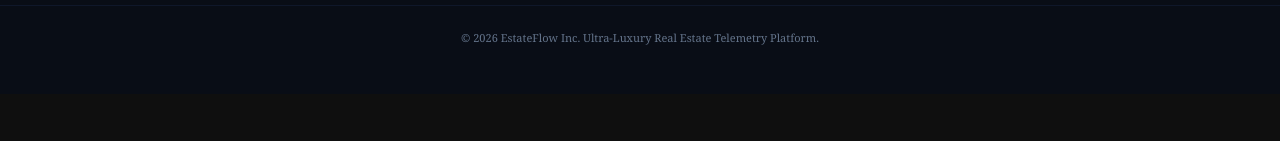
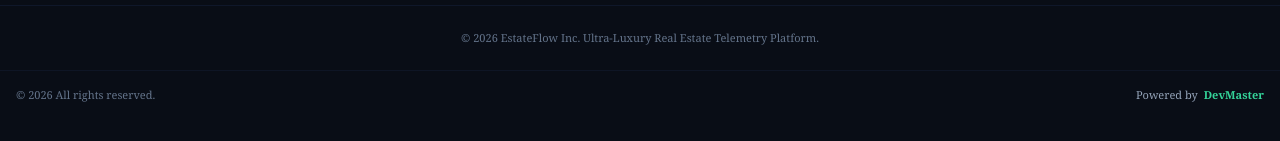
Before and after one commit to mghali629-hub/estate-flow, a Next.js app: page /sold in a window 1280 px wide. Shown: the part 987-1128 px from the top of the page. Before the commit the page ends 1081 px from the top, so only its background shows below. Built offline with nearby package versions, Linux system fonts and the light colour scheme.

Commit message:
fix(ui): remove horizontal scrollbars and add Powered by DevMaster footer link

```diff
--- a/src/app/globals.css
+++ b/src/app/globals.css
@@ -9,3 +9,21 @@
   color: #F8FAFC;
   font-family: 'Plus Jakarta Sans', sans-serif;
 }
+
+/* Disable horizontal scrolling globally */
+html, body {
+  overflow-x: hidden !important;
+  max-width: 100vw;
+}
+
+/* Hide scrollbar for Chrome, Safari, Opera, Edge, and Firefox */
+.no-scrollbar::-webkit-scrollbar {
+  display: none !important;
+  width: 0 !important;
+  height: 0 !important;
+}
+
+.no-scrollbar {
+  -ms-overflow-style: none !important;
+  scrollbar-width: none !important;
+}
--- a/src/components/Header.tsx
+++ b/src/components/Header.tsx
@@ -40,7 +40,7 @@
           </div>
         </Link>
 
-        <nav className="hidden lg:flex items-center gap-4 text-xs font-medium overflow-x-auto py-2">
+        <nav className="hidden lg:flex items-center gap-4 text-xs font-medium overflow-x-auto no-scrollbar [ms-overflow-style:none] [scrollbar-width:none] [&::-webkit-scrollbar]:hidden py-2">
           {navLinks.map((link) => (
             <Link
               key={link.href}
@@ -100,6 +100,20 @@
       <div className="max-w-7xl mx-auto px-4 mt-8 pt-6 border-t border-slate-900 text-center text-slate-500 text-[11px]">
         © 2026 EstateFlow Inc. Ultra-Luxury Real Estate Telemetry Platform.
       </div>
+          <div className="max-w-7xl mx-auto px-4 mt-6 pt-4 border-t border-slate-900/80 flex flex-col sm:flex-row items-center justify-between gap-3 text-slate-500 text-[11px]">
+        <div>© 2026 All rights reserved.</div>
+        <div>
+          <a
+            href="https://devmaster.online"
+            target="_blank"
+            rel="noopener noreferrer"
+            className="inline-flex items-center gap-1.5 text-slate-400 hover:text-white font-medium transition-colors cursor-pointer"
+          >
+            <span>Powered by</span>
+            <span className="font-bold text-emerald-400 hover:underline">DevMaster</span>
+          </a>
+        </div>
+      </div>
     </footer>
   );
 }
```
Also changed, not shown: 1 other file (tests, documents, lock files or other folders).
